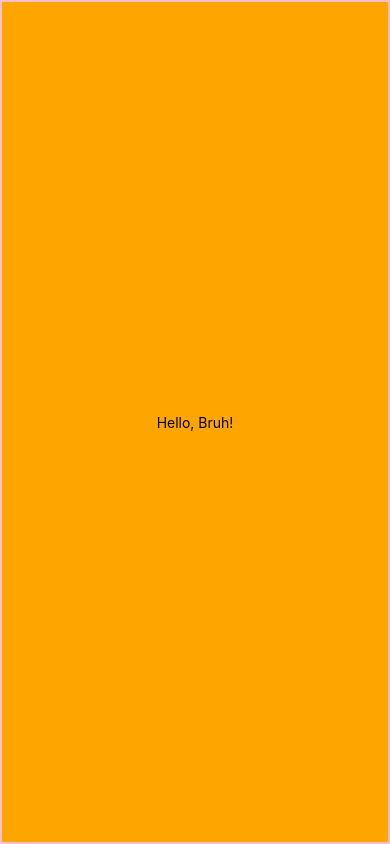
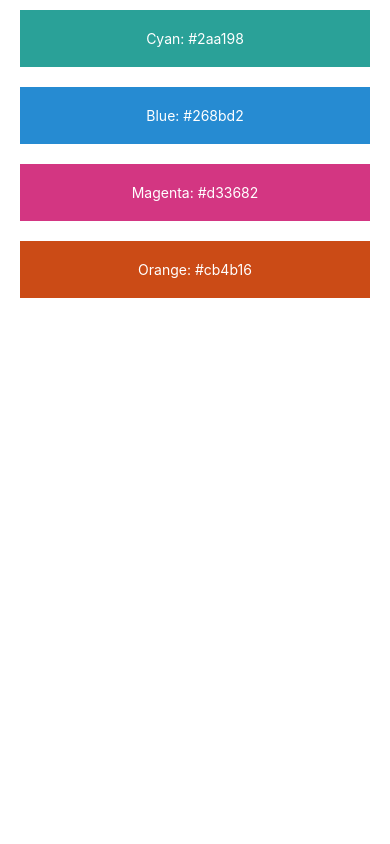
Before and after one commit to stall84/React-Native-AwesomeProject, a React Native app: screen / in a window 390 px wide. Built offline with nearby package versions, Linux system fonts and the light colour scheme.

Commit message:
completed styling exercise

```diff
--- a/App.js
+++ b/App.js
@@ -6,8 +6,17 @@ const App = () => {
 
   return (
     <SafeAreaView style={styles.safeArea}>
+      <View style={[styles.container, styles.cyan]} >
+        <Text style={styles.text} >Cyan: #2aa198</Text>
+      </View>
+      <View style={[styles.container, styles.blue]} >
+        <Text style={styles.text} >Blue: #268bd2</Text>
+      </View>
+      <View style={[styles.container, styles.magenta]} >
+        <Text style={styles.text} >Magenta: #d33682</Text>
+      </View>
       <View style={[styles.container, styles.orange]} >
-        <Text>Hello, Bruh!</Text>
+        <Text style={styles.text} >Orange: #cb4b16</Text>
       </View>
     </SafeAreaView>
   )
@@ -19,15 +28,30 @@ const styles = StyleSheet.create({
   safeArea: {
     flex: 1,
   },
-  orange: {
-    backgroundColor: 'orange'
+  text:{
+    color: 'white'
   },
   container: {
-    flex: 1,
     alignItems: 'center',
-    justifyContent: 'center',
-    borderColor: 'pink',
-    borderWidth: 2
+    marginHorizontal: 20,
+    paddingHorizontal: 20,
+    paddingVertical: 20
+  },
+  cyan: {
+    marginVertical: 10,
+    backgroundColor: '#2aa198'
+  },
+  blue: {
+    marginVertical: 10,
+    backgroundColor: '#268bd2'
+  },
+  magenta: {
+    marginVertical: 10,
+    backgroundColor: '#d33682'
+  },
+  orange: {
+    marginVertical: 10,
+    backgroundColor: '#cb4b16'
   }
 })
 
```
